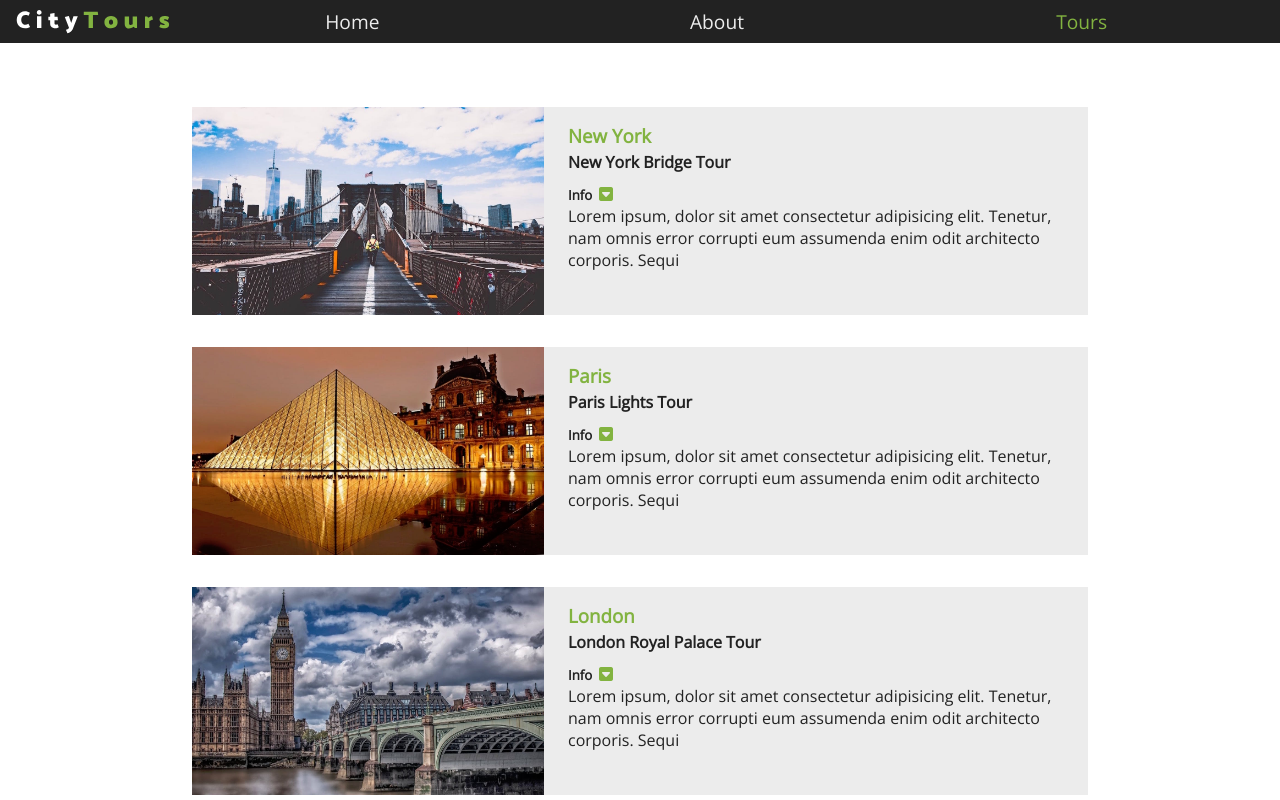
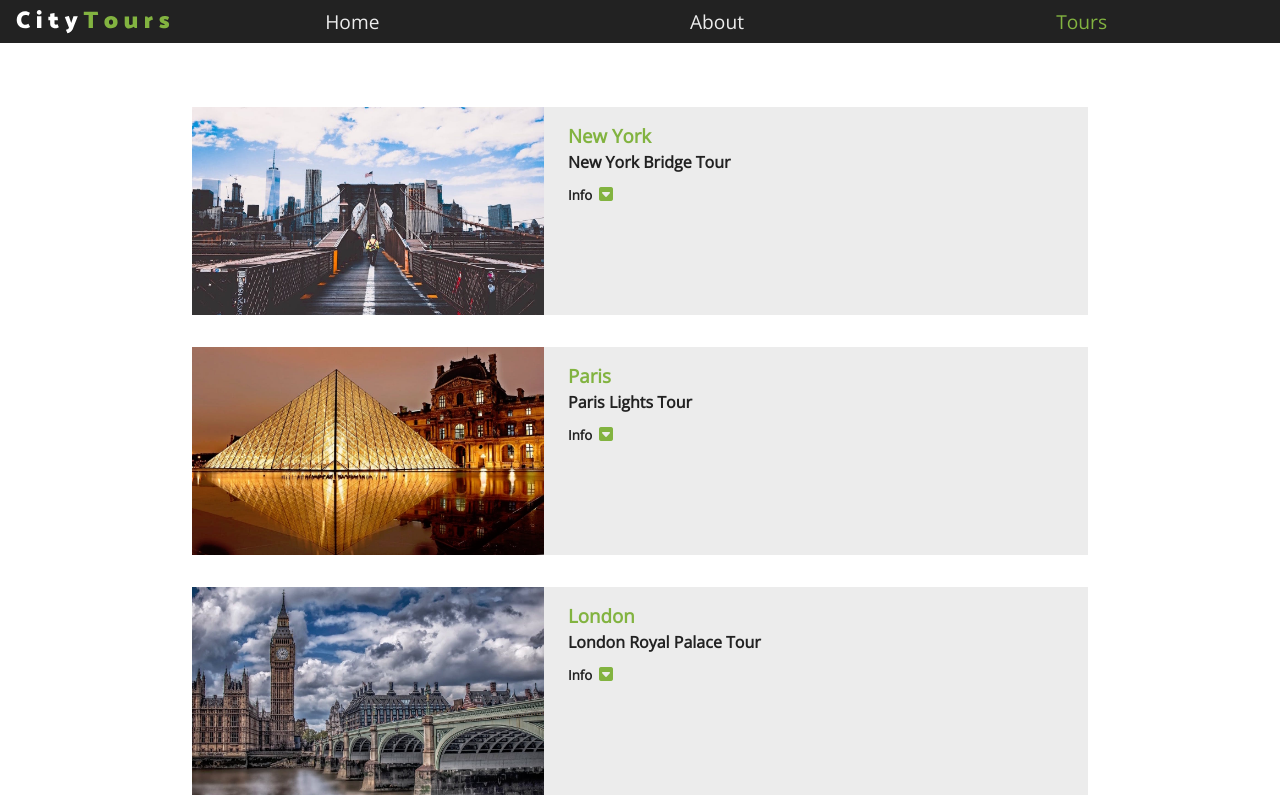
Before and after one commit to hywyh117/city-tours, a React (Create React App) app: page / in a window 1280 px wide. Shown: the top 800 px of the page. Built offline with nearby package versions, Linux system fonts and the light colour scheme.

Commit message:
Tour info toggle

```diff
--- a/src/Components/Tour/Tour.js
+++ b/src/Components/Tour/Tour.js
@@ -2,6 +2,14 @@
 import "./tour.scss";
 
 export default class Tour extends Component {
+  state = {
+    showInfo: false,
+  };
+  handleInfo = () => {
+    this.setState({
+      showInfo: !this.state.showInfo,
+    });
+  };
   render() {
     // console.log(this.props);
     const { id, city, img, name, info } = this.props.tour;
@@ -20,11 +28,11 @@
           <h4>{name}</h4>
           <h5>
             info{" "}
-            <span>
+            <span onClick={this.handleInfo}>
               <i className="fas fa-caret-square-down"></i>
             </span>
           </h5>
-          <p>{info}</p>
+          {this.state.showInfo && <p>{info}</p>}
         </div>
       </article>
     );
```
